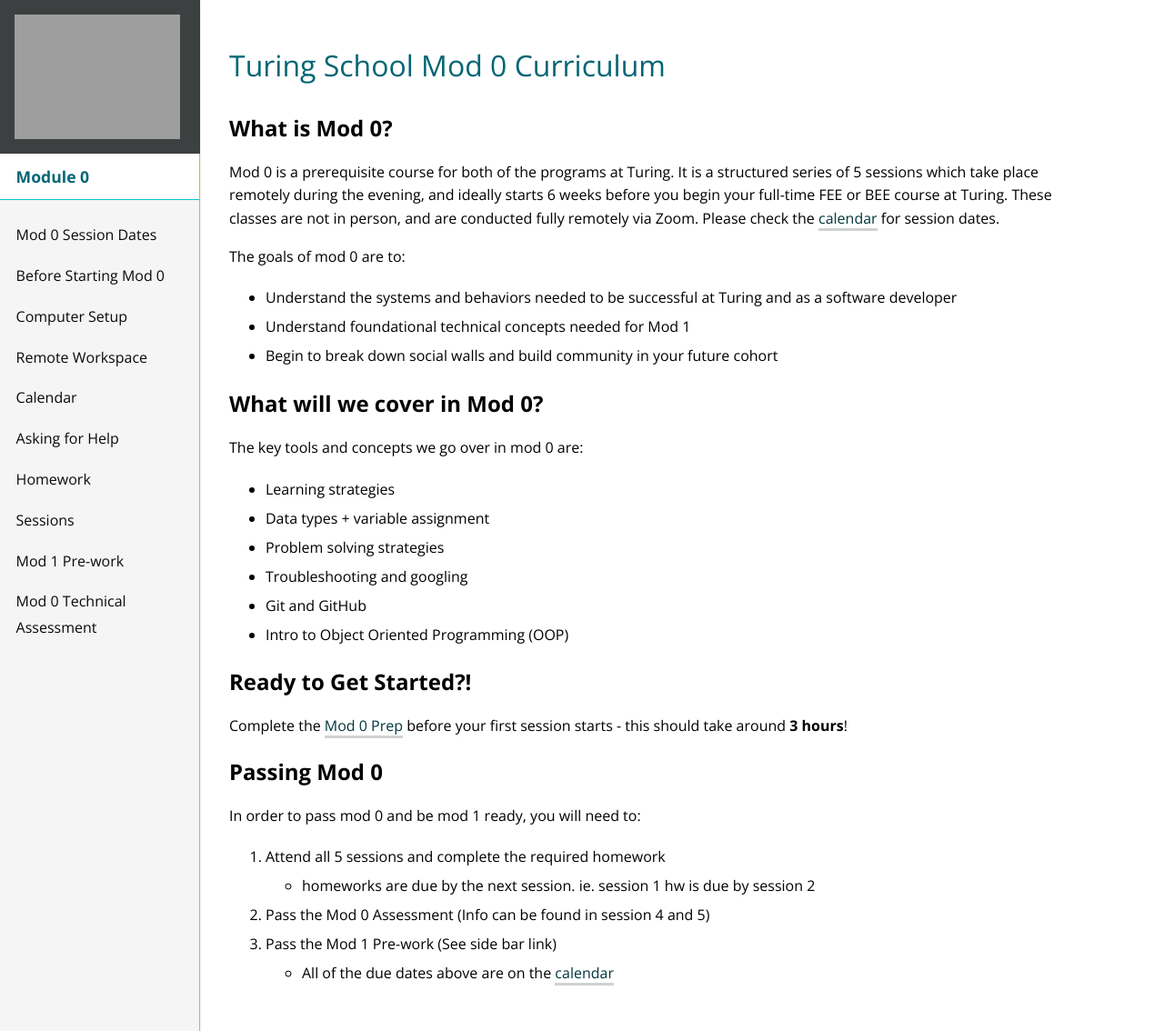
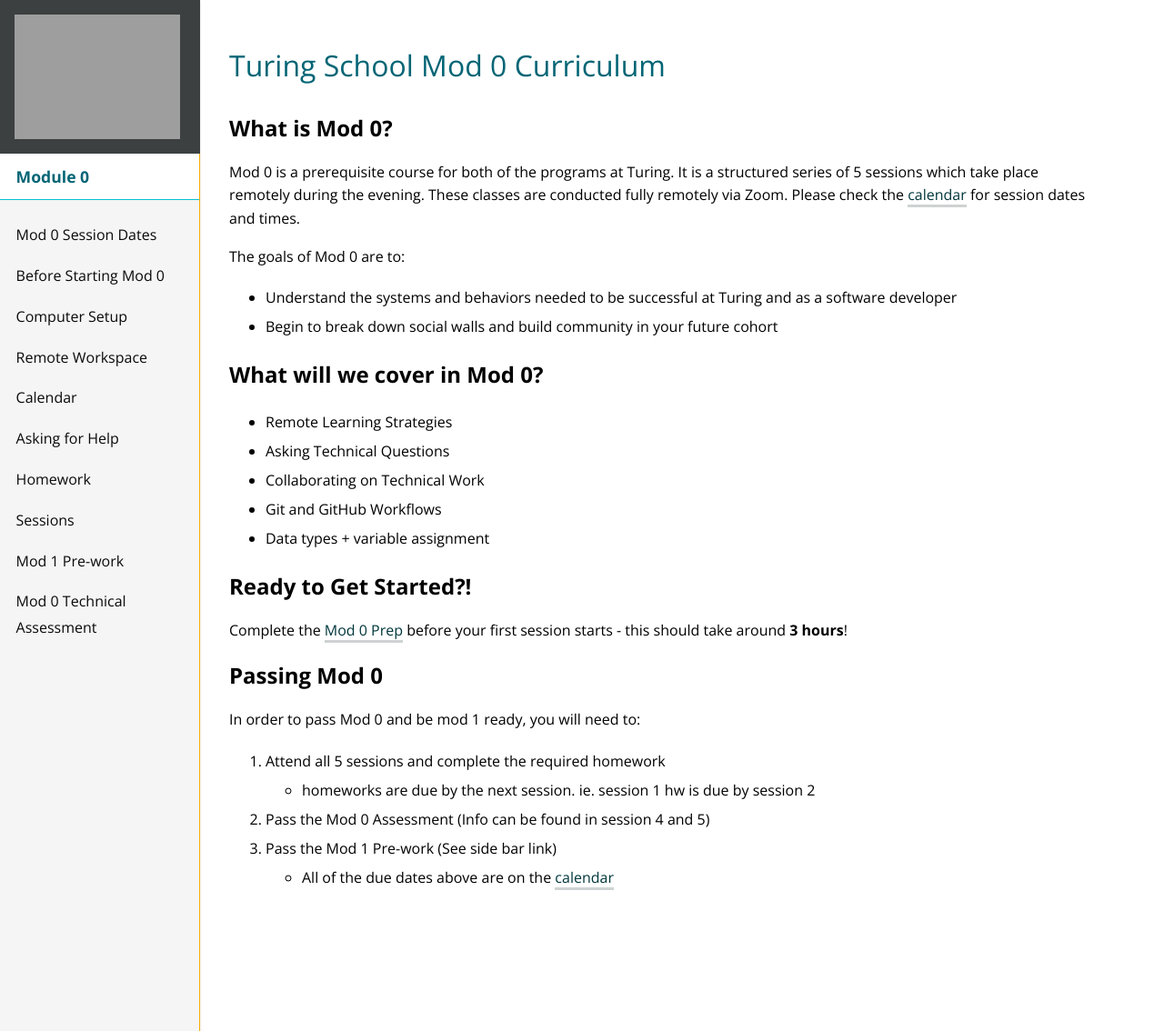
Before and after one commit to turingschool/mod-0-curriculum, a Jekyll site: the page built from index.md, in a window 1280 px wide and 1134 px high. Shown: the whole window at 91% size. Built offline with Jekyll 4.4.1, drawn with Linux system fonts in a browser that asks for light colours; nearby versions of some CDN libraries.

Commit message:
Update main index

```diff
--- a/index.md
+++ b/index.md
@@ -5,22 +5,19 @@
 
 ## What is Mod 0?
 
-Mod 0 is a prerequisite course for both of the programs at Turing. It is a structured series of 5 sessions which take place remotely during the evening, and ideally starts 6 weeks before you begin your full-time FEE or BEE course at Turing. These classes are not in person, and are conducted fully remotely via Zoom. Please check the [calendar]({{ site.baseurl }}/calendar) for session dates.
+Mod 0 is a prerequisite course for both of the programs at Turing. It is a structured series of 5 sessions which take place remotely during the evening. These classes are conducted fully remotely via Zoom. Please check the [calendar]({{ site.baseurl }}/calendar) for session dates and times.
 
-The goals of mod 0 are to:
+The goals of Mod 0 are to:
 * Understand the systems and behaviors needed to be successful at Turing and as a software developer
-* Understand foundational technical concepts needed for Mod 1
 * Begin to break down social walls and build community in your future cohort
 
 ## What will we cover in Mod 0?
 
-The key tools and concepts we go over in mod 0 are:
-* Learning strategies
+* Remote Learning Strategies
+* Asking Technical Questions
+* Collaborating on Technical Work
+* Git and GitHub Workflows
 * Data types + variable assignment
-* Problem solving strategies
-* Troubleshooting and googling
-* Git and GitHub
-* Intro to Object Oriented Programming (OOP)
 
 ## Ready to Get Started?!
 
@@ -28,7 +25,7 @@
 
 ## Passing Mod 0
 
-In order to pass mod 0 and be mod 1 ready, you will need to:
+In order to pass Mod 0 and be mod 1 ready, you will need to:
 1. Attend all 5 sessions and complete the required homework
   * homeworks are due by the next session. ie. session 1 hw is due by session 2
 2. Pass the Mod 0 Assessment (Info can be found in session 4 and 5)
```
